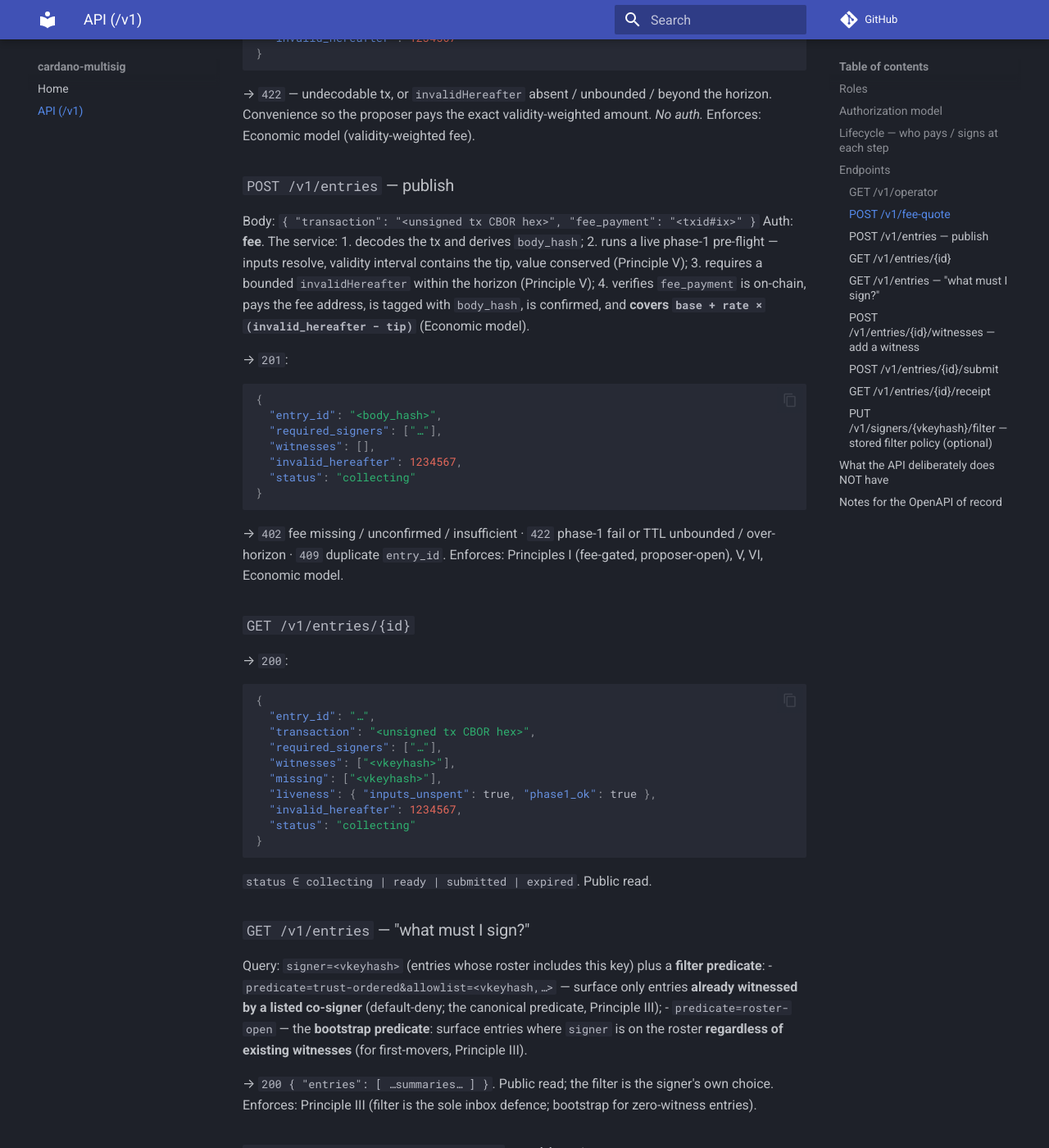
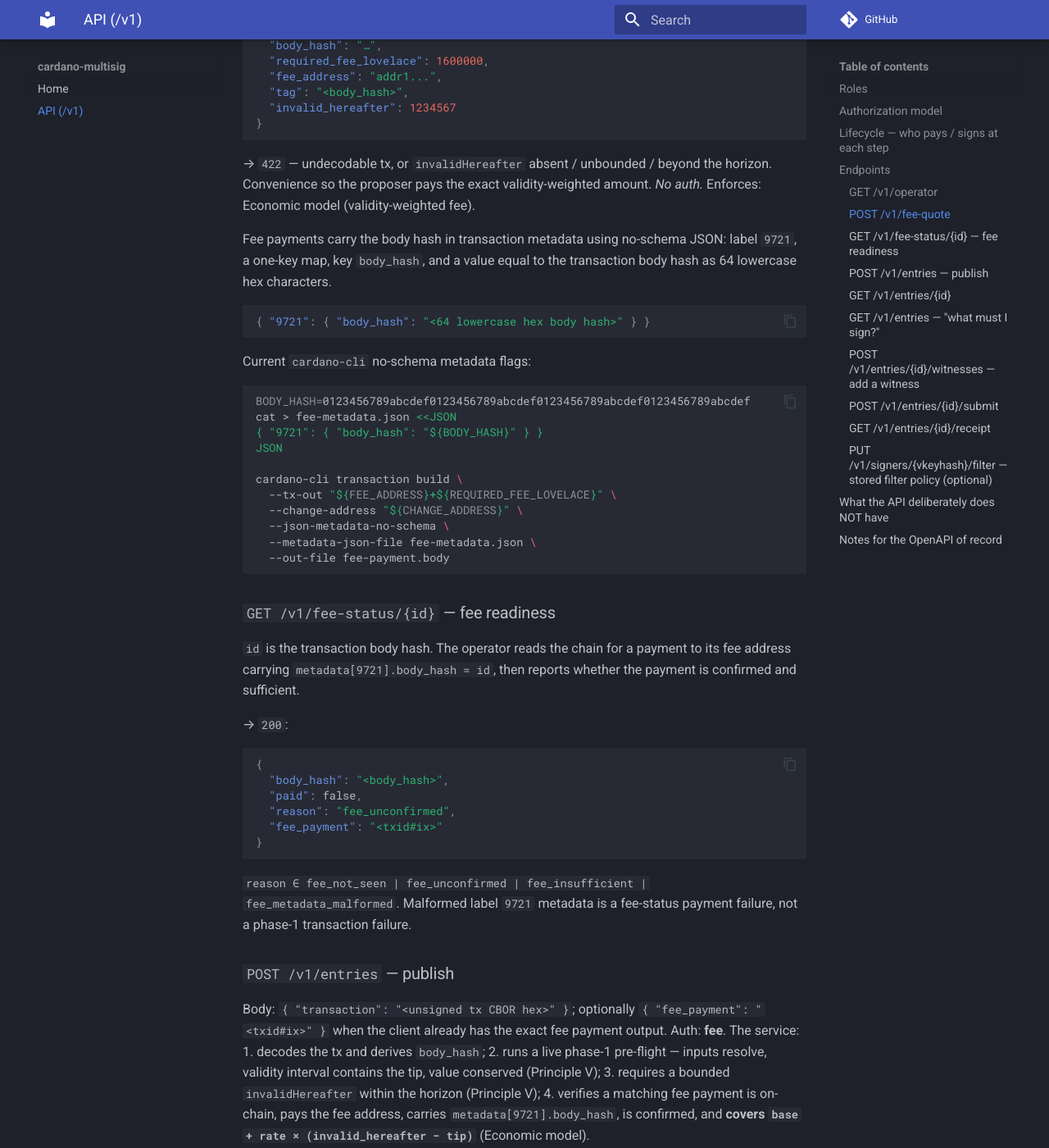
Before and after one commit to lambdasistemi/cardano-multisig, an MkDocs documentation site: the page built from docs/api-v1.md, in a window 1280 px wide and 1400 px high, scrolled down 2286 px. Shown: the whole window at 82% size. Built offline with MkDocs 1.6.1 and Material for MkDocs 9.7.7, drawn with Linux system fonts in a browser that asks for light colours; comment, search, counter and statistics services are not loaded; some of the changed text lies outside the part shown.

Commit message:
docs: pin fee metadata contract in API docs
Tasks: T002

````diff
--- a/docs/api-v1.md
+++ b/docs/api-v1.md
@@ -42,23 +41,28 @@ body, never in cookies.
 2. **Pay** *(off-chain Cardano payment — not an API call)* — the **proposer**
    sends the quoted lovelace to the fee address, **tagged with the body
    hash**, and waits for confirmation.
-3. **Publish** — `POST /v1/entries { transaction, fee_payment }`. The service
+3. **Poll fee status** — `GET /v1/fee-status/{id}` where `id` is the body
+   hash. The client waits until the operator reports the fee payment as
+   confirmed and sufficient.
+4. **Publish** — `POST /v1/entries { transaction }`. The client MAY also send
+   `fee_payment` as an explicit tx-in hint if it already knows the fee output.
+   The service
    re-derives the body hash, runs a live phase-1 pre-flight, checks the
    `invalidHereafter` is bounded within the horizon, and checks the tagged
    payment is confirmed and **covers `base + rate × (invalidHereafter −
    tip)`**. *Auth: fee.*
-4. **Find** — signers call `GET /v1/entries?signer=…&predicate=…` to surface
+5. **Find** — signers call `GET /v1/entries?signer=…&predicate=…` to surface
    what they are open to sign (default-deny filter, Principle III). *Read.*
-5. **Witness** — each signer `POST /v1/entries/{id}/witnesses { witness }`.
+6. **Witness** — each signer `POST /v1/entries/{id}/witnesses { witness }`.
    Verified against the body hash and the roster. *Auth: the witness.*
-6. **Watch** — anyone `GET /v1/entries/{id}` for progress, liveness, expiry.
-7. **Submit** — `POST /v1/entries/{id}/submit` once fully witnessed: assemble,
+7. **Watch** — anyone `GET /v1/entries/{id}` for progress, liveness, expiry.
+8. **Submit** — `POST /v1/entries/{id}/submit` once fully witnessed: assemble,
    broadcast, persist a receipt. *No auth.*
-8. **Receipt** — `GET /v1/entries/{id}/receipt`.
+9. **Receipt** — `GET /v1/entries/{id}/receipt`.
 
-**Multi-homing** (Operator market & federation): a client MAY run steps 1–3
+**Multi-homing** (Operator market & federation): a client MAY run steps 1–4
 against several operators in parallel; each charges its own fee. Witnesses in
-step 5 re-post to each. This is how a client survives a single operator
+step 6 re-post to each. This is how a client survives a single operator
 disappearing (Principle VII).
 
 ## Endpoints
@@ -72,7 +76,7 @@ Operator discovery + fee schedule (federation; Economic model).
     "base_lovelace": 1000000,
     "rate_lovelace_per_slot": 12,
     "address": "addr1...",
-    "tag_field": "body_hash_blake2b_256"
+    "tag_field": "metadata[9721].body_hash"
   },
   "ttl_horizon_slots": 864000,
   "roster_types": ["required_signers"]
@@ -96,16 +100,60 @@ the horizon.
 Convenience so the proposer pays the exact validity-weighted amount. *No
 auth.* Enforces: Economic model (validity-weighted fee).
 
+Fee payments carry the body hash in transaction metadata using no-schema JSON:
+label `9721`, a one-key map, key `body_hash`, and a value equal to the
+transaction body hash as 64 lowercase hex characters.
+
+```json
+{ "9721": { "body_hash": "<64 lowercase hex body hash>" } }
+```
+
+Current `cardano-cli` no-schema metadata flags:
+
+```bash
+BODY_HASH=0123456789abcdef0123456789abcdef0123456789abcdef0123456789abcdef
+cat > fee-metadata.json <<JSON
+{ "9721": { "body_hash": "${BODY_HASH}" } }
+JSON
+
+cardano-cli transaction build \
+  --tx-out "${FEE_ADDRESS}+${REQUIRED_FEE_LOVELACE}" \
+  --change-address "${CHANGE_ADDRESS}" \
+  --json-metadata-no-schema \
+  --metadata-json-file fee-metadata.json \
+  --out-file fee-payment.body
+```
+
+### `GET /v1/fee-status/{id}` — fee readiness
+`id` is the transaction body hash. The operator reads the chain for a payment
+to its fee address carrying `metadata[9721].body_hash = id`, then reports
+whether the payment is confirmed and sufficient.
+
+→ `200`:
+```json
+{
+  "body_hash": "<body_hash>",
+  "paid": false,
+  "reason": "fee_unconfirmed",
+  "fee_payment": "<txid#ix>"
+}
+```
+`reason ∈ fee_not_seen | fee_unconfirmed | fee_insufficient |
+fee_metadata_malformed`. Malformed label `9721` metadata is a fee-status
+payment failure, not a phase-1 transaction failure.
+
 ### `POST /v1/entries` — publish
-Body: `{ "transaction": "<unsigned tx CBOR hex>", "fee_payment": "<txid#ix>" }`
+Body: `{ "transaction": "<unsigned tx CBOR hex>" }`; optionally
+`{ "fee_payment": "<txid#ix>" }` when the client already has the exact fee
+payment output.
 Auth: **fee**. The service:
 1. decodes the tx and derives `body_hash`;
 2. runs a live phase-1 pre-flight — inputs resolve, validity interval
    contains the tip, value conserved (Principle V);
 3. requires a bounded `invalidHereafter` within the horizon (Principle V);
-4. verifies `fee_payment` is on-chain, pays the fee address, is tagged with
-   `body_hash`, is confirmed, and **covers `base + rate × (invalid_hereafter
-   − tip)`** (Economic model).
+4. verifies a matching fee payment is on-chain, pays the fee address, carries
+   `metadata[9721].body_hash`, is confirmed, and **covers `base + rate ×
+   (invalid_hereafter − tip)`** (Economic model).
 
 → `201`:
 ```json
@@ -117,8 +165,8 @@ Auth: **fee**. The service:
   "status": "collecting"
 }
 ```
-→ `402` fee missing / unconfirmed / insufficient · `422` phase-1 fail or TTL
-unbounded / over-horizon · `409` duplicate `entry_id`.
+→ `402` fee missing / unconfirmed / insufficient / malformed metadata · `422`
+phase-1 fail or TTL unbounded / over-horizon · `409` duplicate `entry_id`.
 Enforces: Principles I (fee-gated, proposer-open), V, VI, Economic model.
 
 ### `GET /v1/entries/{id}`
````
Also changed, not shown: other parts of docs/api-v1.md (+5 -6 lines), specs/028-fee-tag-metadata/tasks.md (+4 -4 lines), 1 other file.
